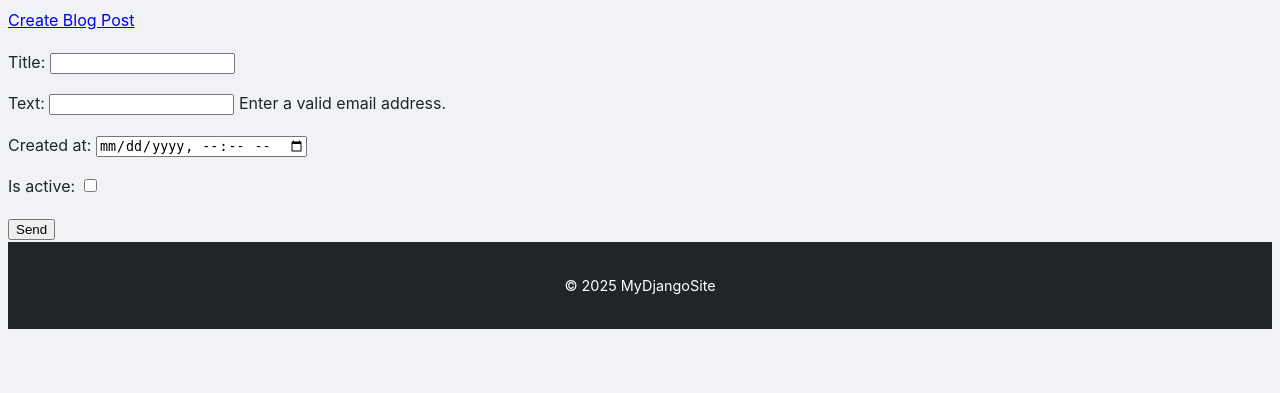
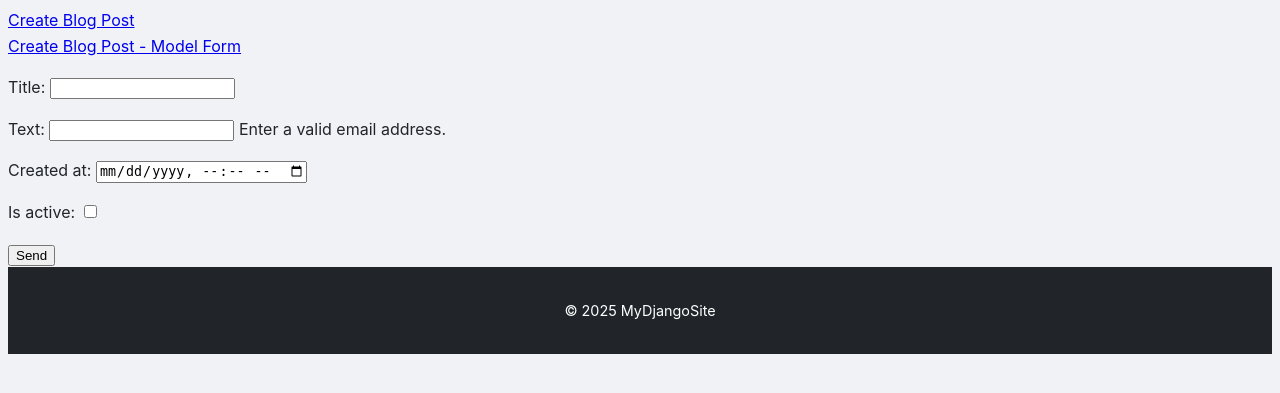
Before and after one commit to BTU-Women-in-AI-Python-course-2025/python_lecture_13, a Django app: page /blog/create_blog_post/ in a window 1280 px wide. Shown: the top 393 px of the page. Run offline with Django 5.2, Linux system fonts and the light colour scheme.

Commit message:
create_blog_post_model_form

```diff
--- a/Lecture code 2/blog_post/blog/forms.py
+++ b/Lecture code 2/blog_post/blog/forms.py
@@ -1,4 +1,6 @@
 from django import forms
+
+from blog.models import BlogPost
 
 
 class BlogPostForm(forms.Form):
@@ -21,3 +23,9 @@
         )
     )
     is_active = forms.BooleanField(label="Is active")
+
+
+class BlogPostModelForm(forms.ModelForm):
+    class Meta:
+        model = BlogPost
+        fields = ['title', 'text', 'document', 'is_active']
--- a/Lecture code 2/blog_post/blog/urls.py
+++ b/Lecture code 2/blog_post/blog/urls.py
@@ -1,8 +1,13 @@
 from django.urls import path
-from blog.views import create_blog_post, success_page_blog_post_created
+from blog.views import (
+    create_blog_post,
+    success_page_blog_post_created,
+    create_blog_post_model_form
+)
 
 urlpatterns = [
     path('create_blog_post/', create_blog_post, name='create_blog_post'),
-    path('success_page_blog_post_created', success_page_blog_post_created, name='success_page_blog_post_created')
+    path('success_page_blog_post_created', success_page_blog_post_created, name='success_page_blog_post_created'),
+    path('create_blog_post_model_form/', create_blog_post_model_form, name='create_blog_post_model_form')
 
 ]
--- a/Lecture code 2/blog_post/blog/views.py
+++ b/Lecture code 2/blog_post/blog/views.py
@@ -1,5 +1,5 @@
 from django.shortcuts import render, redirect
-from blog.forms import BlogPostForm
+from blog.forms import BlogPostForm, BlogPostModelForm
 from blog.models import BlogPost
 
 
@@ -17,3 +17,15 @@
 
 def success_page_blog_post_created(request):
     return render(request, template_name='success_page_blog_post_created.html')
+
+
+def create_blog_post_model_form(request):
+    if request.method == 'POST':
+        form = BlogPostModelForm(request.POST, request.FILES)
+        if form.is_valid():
+            form.save()
+            return redirect('success_page_blog_post_created')
+    else:
+        form = BlogPostModelForm()
+
+    return render(request, template_name='create_blog_post_model_form.html', context={'form': form})
--- a/Lecture code 2/blog_post/templates/base.html
+++ b/Lecture code 2/blog_post/templates/base.html
@@ -18,6 +18,9 @@
     <div class="max-w-5xl mx-auto px-4 flex justify-between items-center h-16">
       <nav class="space-x-4">
         <a href="{% url 'create_blog_post' %}" class="hover:underline">Create Blog Post</a>
+      </nav>
+      <nav class="space-x-4">
+        <a href="{% url 'create_blog_post_model_form' %}" class="hover:underline">Create Blog Post - Model Form</a>
       </nav>
     </div>
   </header>
```
Also changed, not shown: Lecture code 2/blog_post/blog/templates/create_blog_post_model_form.html (added, +10 -0 lines).
